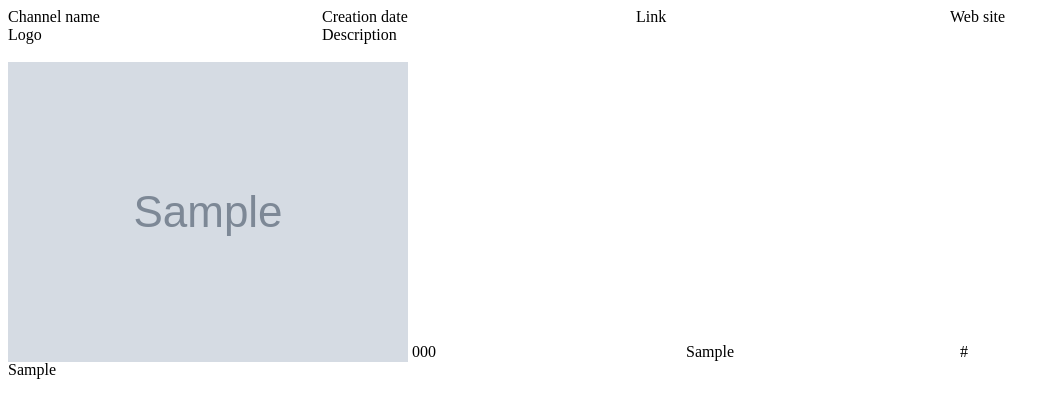
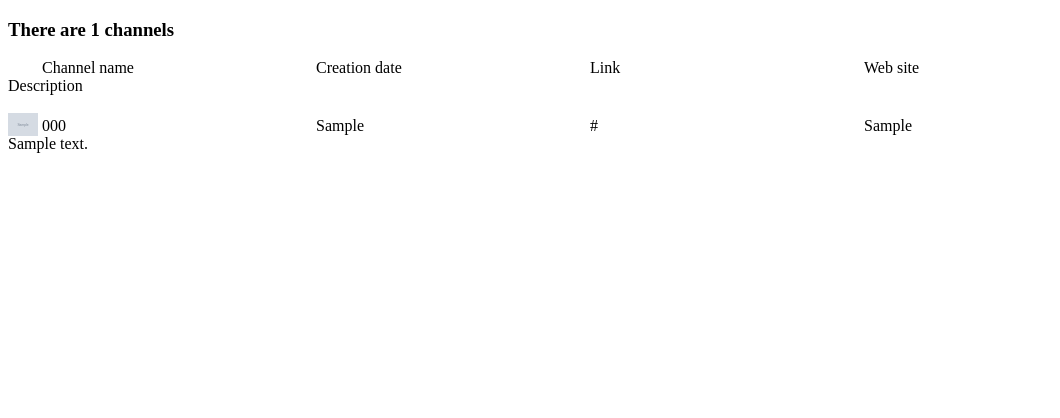
Before and after one commit to spaun299/tv_parser, a Flask app: page /log in a window 1280 px wide. Shown: the top 418 px of the page, without its empty margins (0-1060 px from the left). Run offline with Flask 2, Linux system fonts and the light colour scheme; grey boxes marked "Sample" are stand-in pictures; a database or web service that is not in the repository returns one stand-in record (values such as "Sample title").

Commit message:
some bugs

```diff
--- a/parser_app/models.py
+++ b/parser_app/models.py
@@ -90,7 +90,8 @@ class GetRecordsFromDb:
         db_elements = []
         for elem in db.fetchall():
             db_elements.append({'name': elem['name'].decode('utf-8'), 'cr_tm': elem['cr_tm'],
-                                'link': elem['link'], 'web_site': elem['web_site'], 'description': elem['description'],
+                                'link': elem['link'], 'web_site': elem['web_site'],
+                                'description': elem['description'],
                                 'icon_link': elem['icon_link']})
         return db_elements
 
--- a/templates/log.html
+++ b/templates/log.html
@@ -1,14 +1,8 @@
 <!DOCTYPE html>
 <style>
-    .wrapper span{
+    .wrapper span {
         width: 270px;
-        display:inline-table;
-
-    }
-    .wrapper .wrapper-top span{
-        width: 310px;
-        display:inline-table;
-
+        display: inline-table;
     }
 </style>
 <html lang="en">
@@ -18,24 +12,25 @@
 </head>
 <body>
 <div class="wrapper">
+   <h3>There are {{ db_elements|length }} channels</h3>
     <div class="wrapper-top">
+        <span style="width: 30px"></span>
         <span class="channel_name">Channel name</span>
         <span class="channel_time">Creation date</span>
         <span class="channel_link">Link</span>
         <span class="channel_web_site">Web site</span>
-        <span class="channel_logo">Logo</span>
         <span class="channel_description">Description</span>
     </div>
     <br>
-
     {% for elem in db_elements %}
-        <img src="{{ elem['icon_link'] }}" style="margin-bottom: -5px">
-        <span class="channel_name">{{ elem['name'] }}</span>
-        <span class="channel_time">{{ elem['cr_tm']|safe }}</span>
-        <span class="channel_time">{{ elem['link']|safe }}</span>
-        <span class="channel_time">{{ elem['web_site']|safe }}</span>
-        <br>
+    <img src="{{ elem['icon_link'] }}" style="margin-bottom: -5px;width: 30px">
+    <span class="channel_name">{{ elem['name']|safe }}</span>
+    <span class="channel_time">{{ elem['cr_tm']|safe }}</span>
+    <span class="channel_time">{{ elem['link']|safe }}</span>
+    <span class="channel_time">{{ elem['web_site']|safe }}</span>
+    <span class="channel_time">{{ elem['description']|safe }}</span>
+    <br>
     {% endfor %}
-    </div>
+</div>
 </body>
 </html>
```
Also changed, not shown: run.py (+1 -28 lines), run_scheduler.py (+9 -31 lines), 2 other files.
